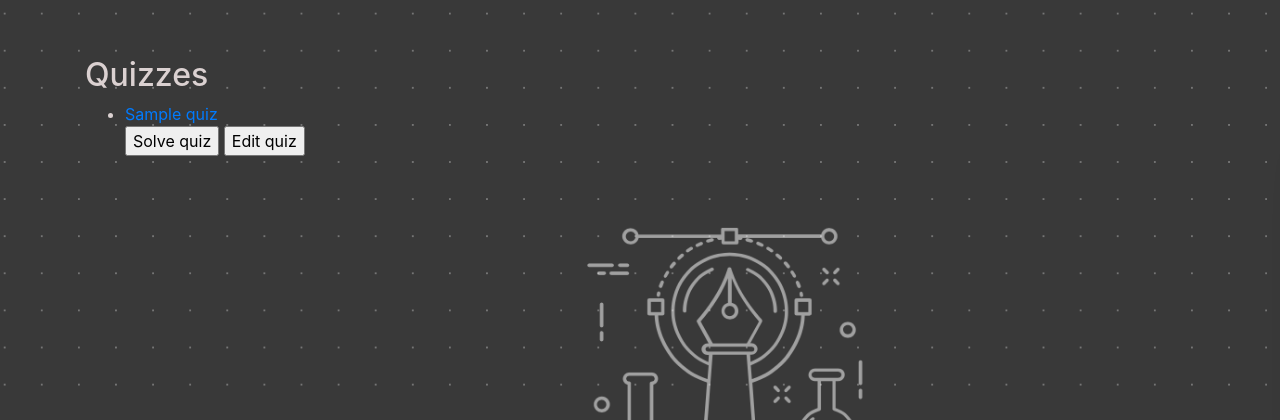
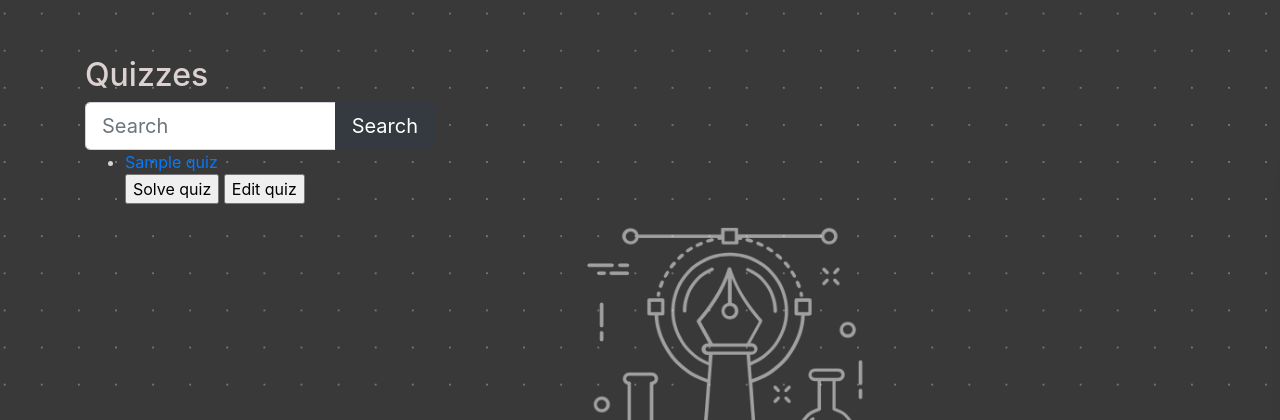
Before and after one commit to EmilyEssex/inquizitive_wad2_project, a Django app: page / in a window 1280 px wide. Shown: the part 56-476 px from the top of the page. Run offline with Django 3.2, Linux system fonts and the light colour scheme; tables that the repository leaves empty hold one stand-in row (values such as "Sample post"); some libraries are stand-ins or nearby versions.

Commit message:
added search tool

```diff
--- a/inquizitive/templates/inquizitive/home.html
+++ b/inquizitive/templates/inquizitive/home.html
@@ -40,6 +40,40 @@ img {
 </style>
 {% if quizzes %}
 <br> <h2>Quizzes</h2>
+
+
+
+
+        <!-- Search Start -->
+
+            <div class="row">
+                <div class="col-md-4 offset-0">
+
+                    <form>
+                        <div class="input-group">
+                            <input name="search" type="text" placeholder="Search" class="form-control form-control-lg" />
+                            <div class="input-group-append">
+                                <button class="btn btn-dark btn-lg">Search</button>
+                            </div>
+                        </div>
+                    </form>
+                </div>
+            </div>
+        </div>
+        <!-- End Search -->
+
+
+
+
+
+
+
+
+
+
+
+
+
 <ul>
 
 {% for quiz in quizzes %}
--- a/inquizitive/views.py
+++ b/inquizitive/views.py
@@ -19,7 +19,12 @@
 
 def home(request):
     #everything before render is new -Hana
-    quizzes_list = Quiz.objects.all()
+    if 'search' in request.GET:
+        q=request.GET['search']
+        quizzes_list=Quiz.objects.filter(quizName__icontains=q)
+    else:
+        quizzes_list=Quiz.objects.all()
+    #quizzes_list = Quiz.objects.all()
     context_dict = {}
     context_dict['boldmessage'] = 'Crunchy, creamy, cookie, candy, cupcake!'
     context_dict['quizzes'] = quizzes_list
```
